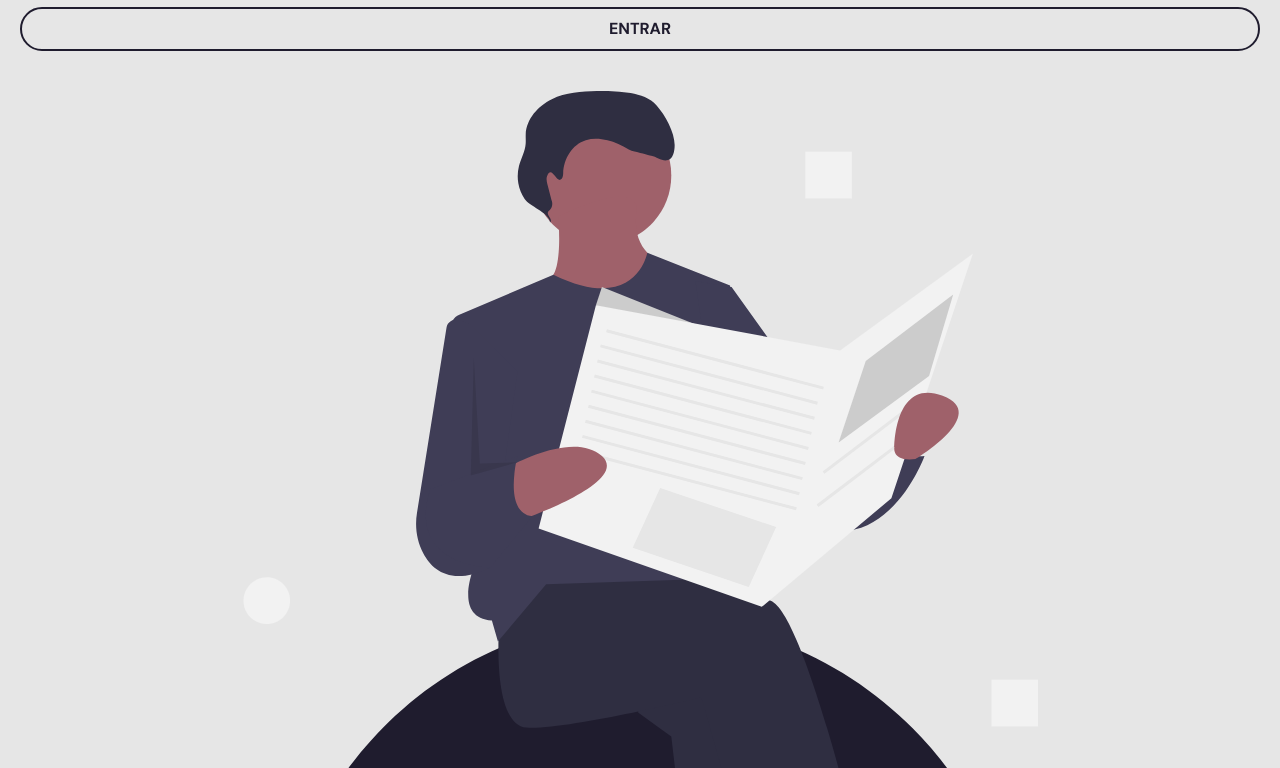
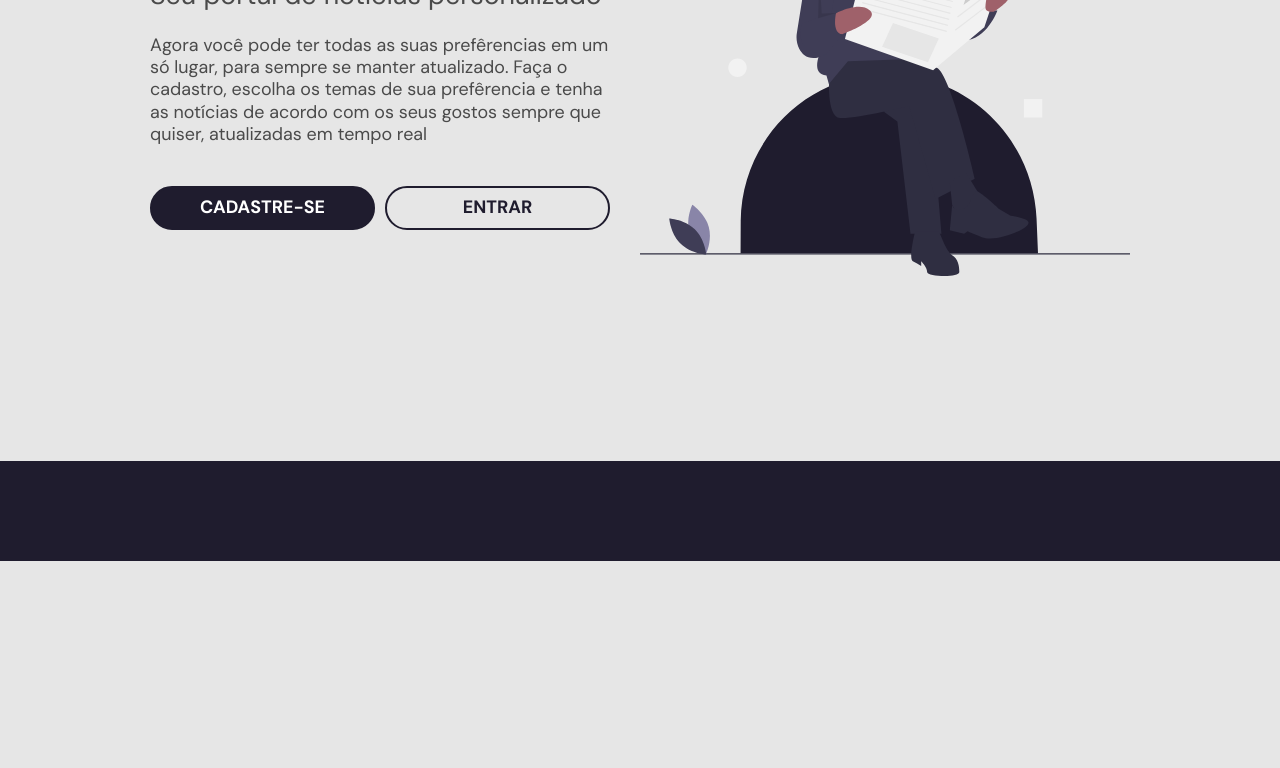
Before and after one commit to rogertraining/NewsFindMe, a plain HTML site: page src/index.html in a window 1280 px wide. Shown: the part 289-1057 px from the top of the page. After the commit the page ends 850 px from the top, so only its background shows below. Drawn offline with Linux system fonts and the light colour scheme.

Commit message:
responsive landing

```diff
--- a/src/css/main.css
+++ b/src/css/main.css
@@ -30,12 +30,19 @@ body{ font-size: 1.6rem; }
 body{
     background-color: var(--color-background);
     color: var(--color-main);
-    min-height: 100vh;
     font-family: var(--font-family);
 }
 
+#root{
+    width: 100vw;
+    min-height: 100vh;
+}
+
 .main-section{
-    padding: 20px 20px 0 20px;
+    width: 82%;
+    margin: auto;
+    max-width: 980px;
+    position: relative;
 }
 
 .main-section > .infos > .title{
@@ -67,14 +74,70 @@ body{
     background-color: var(--color-main);
     border: 2px solid var(--color-main);
     color: var(--font-color);
+    width: 100%;
 }
 
 .button-secondary{
     border: 2px solid var(--color-main);
+    width: 100%;
+    transition: all ease 0.3s;
 }
+
+.button-main:hover{ background-color: #110f19; }
+.button-main:active{ background-color: #0a090e; }
+
+.button-secondary:hover{ background-color: #a9a3c7; }
+.button-secondary:active{ background-color: #8279ae; }
 
 .footer-section{
     background-color: var(--color-main);
     height: 100px;
     margin-top: 40px;
+    width: 100%;
+    clear: both;
+    position: relative;
 }
+
+@media (min-width: 768px){
+    .main-section{
+        display: flex;
+        align-items: center;
+        margin-top: 20px;
+        gap: 20px;
+        min-height: 90vh;
+    }
+
+    .main-section > .infos{
+    }
+
+    .main-section > .illustration{
+        width: 50%;
+    }
+
+    .footer-section{
+        margin-top: 30px;
+    }
+}
+
+@media (min-width: 1024px){
+    html{
+        font-size: 70%;
+    }
+
+    .main-section{
+        margin: auto;
+
+        align-items: center;
+        gap: 30px;
+    }
+
+    .main-section > .infos > .title{
+        font-size: 4.2rem;
+        margin-bottom: 0;
+    }
+
+    .main-section > .infos > .buttons{
+        flex-direction: row;
+        justify-content: space-between;
+    }
+}
--- a/src/index.html
+++ b/src/index.html
@@ -13,6 +13,7 @@
         <link rel="stylesheet" href="css/main.css">
     </head>
     <body>
+        <div id="root">
             <div class="main-section">
                 <div class="infos">
                     <h1 class="title">NewsFindMe</h1>
@@ -27,7 +28,7 @@
                 </div>
                 <img class="illustration" src="img/illustration.svg" alt="lendo notícia">
             </div>
-
             <footer class="footer-section"></footer>
+        </div>
     </body>
 </html>
```
Lines whose indentation alone changed are shown as unchanged.
